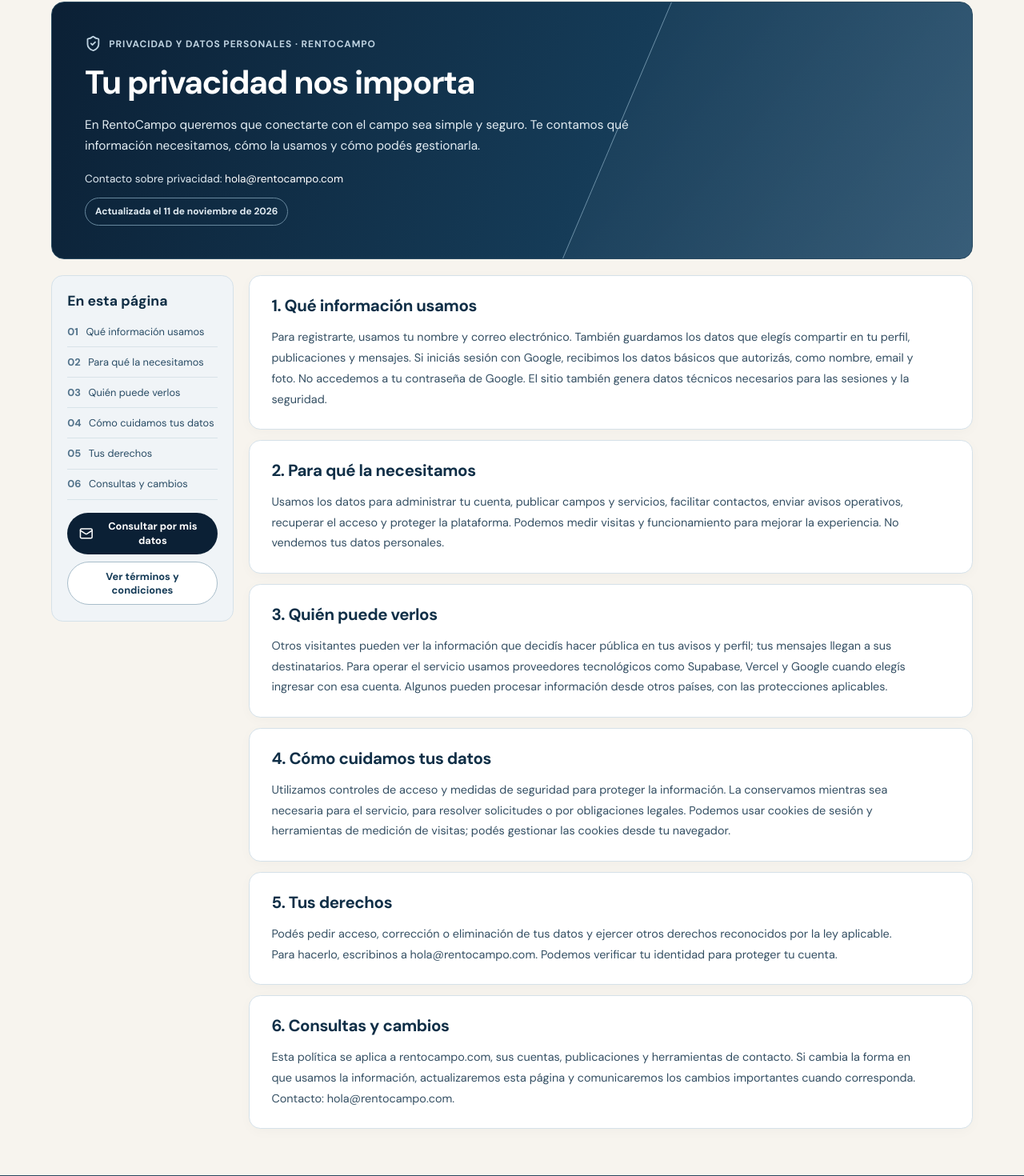
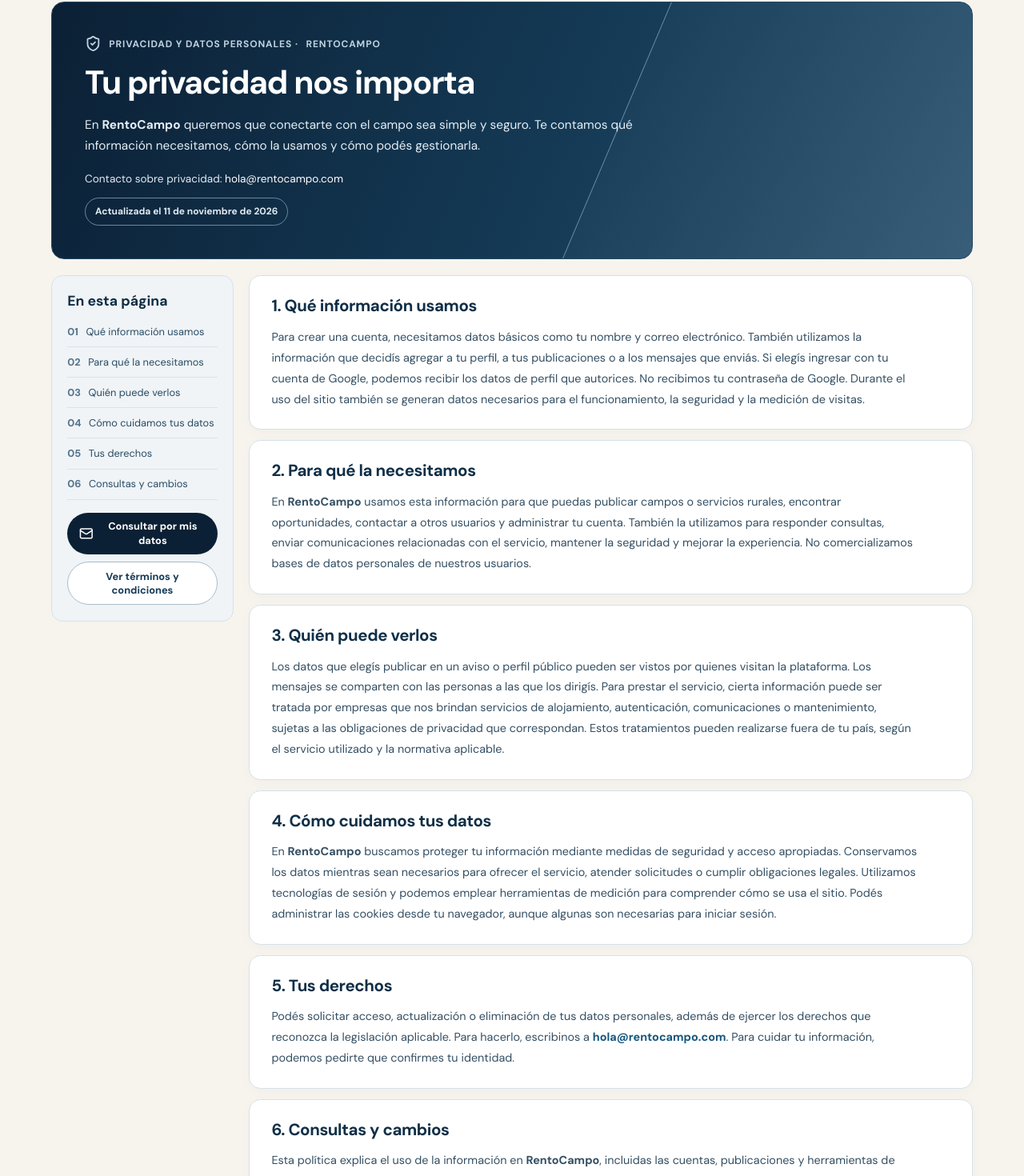
Before and after one commit to dnigro/rentocampo, a Next.js app: page /politica-de-privacidad in a window 1280 px wide. Shown: the part 113-1583 px from the top of the page at 80% size. Built offline with nearby package versions, Linux system fonts and the light colour scheme; no server answers.

Commit message:
fix(privacy): remove infrastructure vendor names and use audience-friendly transparent disclosures

```diff
--- a/app/(public)/politica-de-privacidad/page.tsx
+++ b/app/(public)/politica-de-privacidad/page.tsx
@@ -16,9 +16,9 @@ export default function PoliticaDePrivacidadPage() {
   return (
     <article className="terms-page">
       <header className="terms-header">
-        <p className="terms-kicker"><ShieldCheck size={24} aria-hidden="true" /> Privacidad y datos personales · RentoCampo</p>
+        <p className="terms-kicker"><ShieldCheck size={24} aria-hidden="true" /> Privacidad y datos personales · <strong>RentoCampo</strong></p>
         <h1>Tu privacidad nos importa</h1>
-        <p className="terms-intro">En RentoCampo queremos que conectarte con el campo sea simple y seguro. Te contamos qué información necesitamos, cómo la usamos y cómo podés gestionarla.</p>
+        <p className="terms-intro">En <strong>RentoCampo</strong> queremos que conectarte con el campo sea simple y seguro. Te contamos qué información necesitamos, cómo la usamos y cómo podés gestionarla.</p>
         <p className="terms-operator">Contacto sobre privacidad: <a href="mailto:hola@rentocampo.com">hola@rentocampo.com</a></p>
         <p className="terms-date">Actualizada el 11 de noviembre de 2026</p>
       </header>
@@ -31,11 +31,11 @@ export default function PoliticaDePrivacidadPage() {
           <a className="terms-contact" href="mailto:hola@rentocampo.com?subject=Consulta%20sobre%20privacidad"><Mail size={20} aria-hidden="true" /> Consultar por mis datos</a>
           <Link className="terms-home" href="/terminos-y-condiciones">Ver términos y condiciones</Link>
         </aside>
-        <div className="terms-content"><section id="privacidad-1"><h2>1. Qué información usamos</h2><p>Para registrarte, usamos tu nombre y correo electrónico. También guardamos los datos que elegís compartir en tu perfil, publicaciones y mensajes. Si iniciás sesión con Google, recibimos los datos básicos que autorizás, como nombre, email y foto. No accedemos a tu contraseña de Google. El sitio también genera datos técnicos necesarios para las sesiones y la seguridad.</p></section>
-<section id="privacidad-2"><h2>2. Para qué la necesitamos</h2><p>Usamos los datos para administrar tu cuenta, publicar campos y servicios, facilitar contactos, enviar avisos operativos, recuperar el acceso y proteger la plataforma. Podemos medir visitas y funcionamiento para mejorar la experiencia. No vendemos tus datos personales.</p></section>
-<section id="privacidad-3"><h2>3. Quién puede verlos</h2><p>Otros visitantes pueden ver la información que decidís hacer pública en tus avisos y perfil; tus mensajes llegan a sus destinatarios. Para operar el servicio usamos proveedores tecnológicos como Supabase, Vercel y Google cuando elegís ingresar con esa cuenta. Algunos pueden procesar información desde otros países, con las protecciones aplicables.</p></section>
-<section id="privacidad-4"><h2>4. Cómo cuidamos tus datos</h2><p>Utilizamos controles de acceso y medidas de seguridad para proteger la información. La conservamos mientras sea necesaria para el servicio, para resolver solicitudes o por obligaciones legales. Podemos usar cookies de sesión y herramientas de medición de visitas; podés gestionar las cookies desde tu navegador.</p></section>
-<section id="privacidad-5"><h2>5. Tus derechos</h2><p>Podés pedir acceso, corrección o eliminación de tus datos y ejercer otros derechos reconocidos por la ley aplicable. Para hacerlo, escribinos a hola@rentocampo.com. Podemos verificar tu identidad para proteger tu cuenta.</p></section>
-<section id="privacidad-6"><h2>6. Consultas y cambios</h2><p>Esta política se aplica a rentocampo.com, sus cuentas, publicaciones y herramientas de contacto. Si cambia la forma en que usamos la información, actualizaremos esta página y comunicaremos los cambios importantes cuando corresponda. Contacto: hola@rentocampo.com.</p></section></div></div></article>
+        <div className="terms-content"><section id="privacidad-1"><h2>1. Qué información usamos</h2><p>Para crear una cuenta, necesitamos datos básicos como tu nombre y correo electrónico. También utilizamos la información que decidís agregar a tu perfil, a tus publicaciones o a los mensajes que enviás. Si elegís ingresar con tu cuenta de Google, podemos recibir los datos de perfil que autorices. No recibimos tu contraseña de Google. Durante el uso del sitio también se generan datos necesarios para el funcionamiento, la seguridad y la medición de visitas.</p></section>
+<section id="privacidad-2"><h2>2. Para qué la necesitamos</h2><p>En <strong>RentoCampo</strong> usamos esta información para que puedas publicar campos o servicios rurales, encontrar oportunidades, contactar a otros usuarios y administrar tu cuenta. También la utilizamos para responder consultas, enviar comunicaciones relacionadas con el servicio, mantener la seguridad y mejorar la experiencia. No comercializamos bases de datos personales de nuestros usuarios.</p></section>
+<section id="privacidad-3"><h2>3. Quién puede verlos</h2><p>Los datos que elegís publicar en un aviso o perfil público pueden ser vistos por quienes visitan la plataforma. Los mensajes se comparten con las personas a las que los dirigís. Para prestar el servicio, cierta información puede ser tratada por empresas que nos brindan servicios de alojamiento, autenticación, comunicaciones o mantenimiento, sujetas a las obligaciones de privacidad que correspondan. Estos tratamientos pueden realizarse fuera de tu país, según el servicio utilizado y la normativa aplicable.</p></section>
+<section id="privacidad-4"><h2>4. Cómo cuidamos tus datos</h2><p>En <strong>RentoCampo</strong> buscamos proteger tu información mediante medidas de seguridad y acceso apropiadas. Conservamos los datos mientras sean necesarios para ofrecer el servicio, atender solicitudes o cumplir obligaciones legales. Utilizamos tecnologías de sesión y podemos emplear herramientas de medición para comprender cómo se usa el sitio. Podés administrar las cookies desde tu navegador, aunque algunas son necesarias para iniciar sesión.</p></section>
+<section id="privacidad-5"><h2>5. Tus derechos</h2><p>Podés solicitar acceso, actualización o eliminación de tus datos personales, además de ejercer los derechos que reconozca la legislación aplicable. Para hacerlo, escribinos a <a href="mailto:hola@rentocampo.com">hola@rentocampo.com</a>. Para cuidar tu información, podemos pedirte que confirmes tu identidad.</p></section>
+<section id="privacidad-6"><h2>6. Consultas y cambios</h2><p>Esta política explica el uso de la información en <strong>RentoCampo</strong>, incluidas las cuentas, publicaciones y herramientas de contacto. Si realizamos cambios importantes, actualizaremos esta página y los comunicaremos cuando corresponda. Si tenés dudas, escribinos a <a href="mailto:hola@rentocampo.com">hola@rentocampo.com</a>.</p></section></div></div></article>
   );
 }
```
